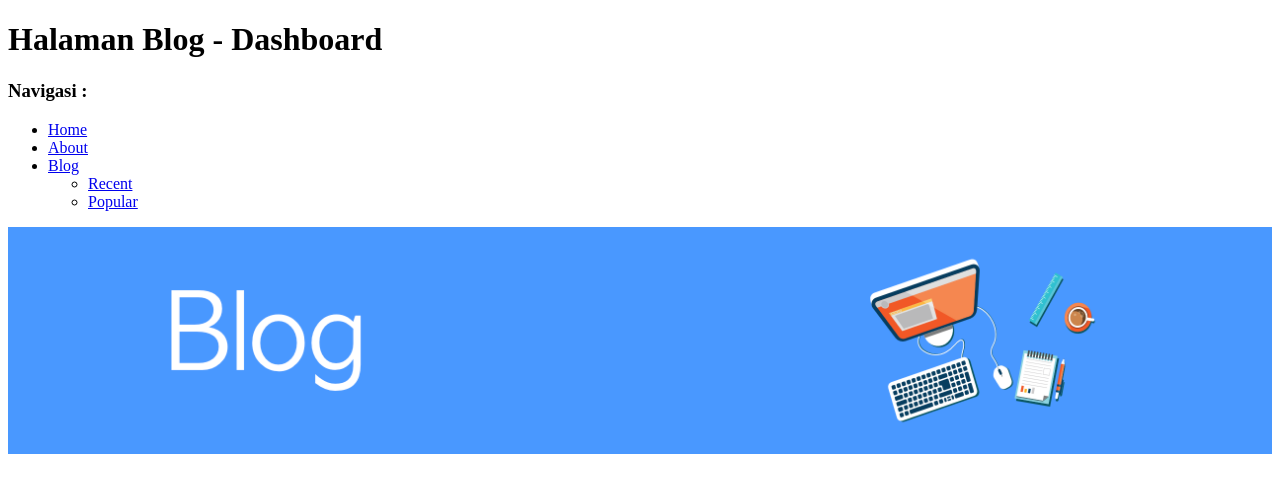
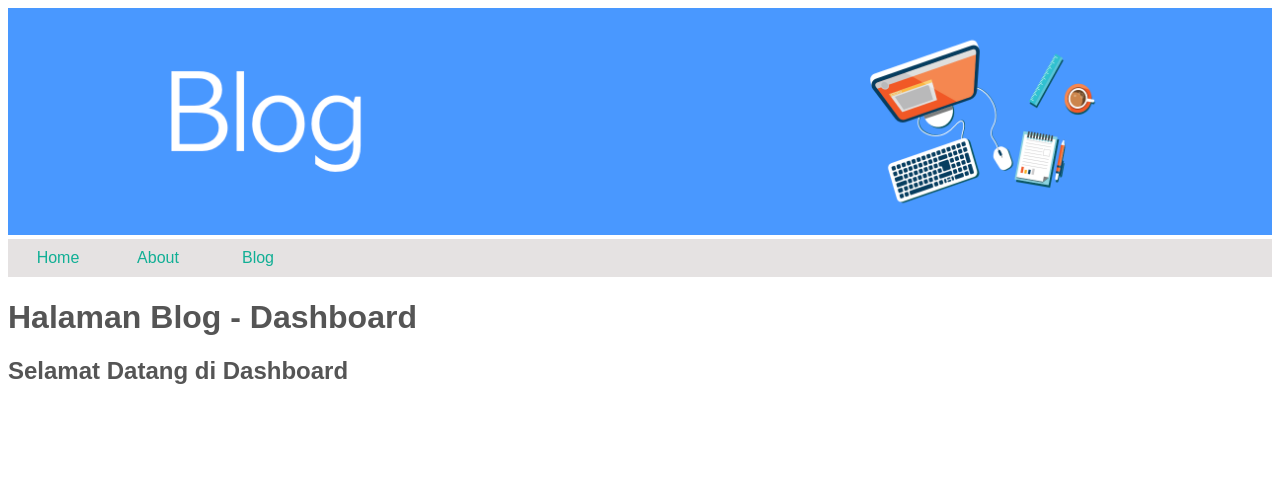
Before and after one commit to hanifsalafi/Learn-Django, a Django app: page /blog/ in a window 1280 px wide. Shown: the top 493 px of the page. Run offline with Django 3.2, Linux system fonts and the light colour scheme.

Commit message:
new update

```diff
--- a/blog/templates/blog/blog.html
+++ b/blog/templates/blog/blog.html
@@ -6,24 +6,21 @@
     <meta name="viewport" content="width=device-width, initial-scale=1.0">
     <meta http-equiv="X-UA-Compatible" content="ie=edge">
     <title>{{ judul }}</title>
+    <link rel="stylesheet" type="text/css" href="{% static 'css/style.css' %}">
 </head>
 <body>
+    <img style="width:100%" src="{% static banner %}" alt="">
+    <nav>
+        <ul>
+            {% for link,name in nav %}
+                <li><a href="{{ link }}">{{ name }}</a></li>
+            {% endfor %}
+        </ul>
+    </nav>
+
     <h1>Halaman {{ judul }} - {{ sub_judul }}</h1>
-    <h3>Navigasi :</h3>
-    <ul>
-        <li><a href="/">Home</a></li>
-        <li><a href="/about/">About</a></li>
-        <li>
-            <a href="/blog/">Blog</a>
-            <ul>
-                <li><a href="/blog/recent">Recent</a></li>
-                <li><a href="/blog/popular">Popular</a></li>
-            </ul>
-        </li>
-    </ul>
-
     {% if sub_judul == 'Dashboard' %}
-        <img style="width:100%" src="{% static banner %}" alt="">
+        <h2>Selamat Datang di {{ sub_judul }}</h2>
     {% elif sub_judul == 'Recent Post' %}
         <h2>{{ sub_judul}}</h2>
         <hr>
--- a/blog/views.py
+++ b/blog/views.py
@@ -9,20 +9,37 @@ def index(request):
     context = {
         'judul': 'Blog',
         'sub_judul': 'Dashboard',
-        'banner': 'blog/img/banner_blog.png'
+        'banner': 'blog/img/banner_blog.png',
+        'nav': [
+            ['/', 'Home'],
+            ['/about', 'About'],
+            ['/blog', 'Blog']
+        ],
     }
     return render(request, sub_dir+'blog.html', context)
 
 def recent(request):
     context = {
         'judul': 'Blog',
-        'sub_judul': 'Recent Post'
+        'sub_judul': 'Recent Post',
+        'banner': 'blog/img/banner_blog.png',
+        'nav': [
+            ['/', 'Home'],
+            ['/about', 'About'],
+            ['/blog', 'Blog']
+        ],
     }
     return render(request, sub_dir+'blog.html', context)
 
 def popular(request):
     context = {
         'judul': 'Blog',
-        'sub_judul': 'Popular Post'
+        'sub_judul': 'Popular Post',
+        'banner': 'blog/img/banner_blog.png',
+        'nav': [
+            ['/', 'Home'],
+            ['/about', 'About'],
+            ['/blog', 'Blog']
+        ],
     }
     return render(request, sub_dir+'blog.html', context)
--- /dev/null
+++ b/static/css/style.css
@@ -0,0 +1,35 @@
+#banner {
+    width:100%
+}
+
+h1, h2 {
+    color: #555555;
+    font-family: Arial, Helvetica, sans-serif;
+}
+
+nav ul {
+    background-color: rgb(229, 226, 226);
+    list-style-type: none;
+    margin: 0;
+    overflow: hidden;
+    padding: 0;
+}
+
+nav li {
+    width: 100px;
+    float: left;
+    text-align: center;
+}
+
+nav a {
+    color: #11af95;
+    font-family: Arial, Helvetica, sans-serif;
+    padding: 10px 10px;
+    text-decoration: none;
+    display: block;
+}
+
+nav a:hover {
+    background-color: #555555;
+    color: #ffffff;
+}
```
Also changed, not shown: about/templates/about/about.html (+10 -14 lines), about/views.py (+18 -3 lines), templates/index.html (+10 -8 lines), blog/static/css/style.css (added).
